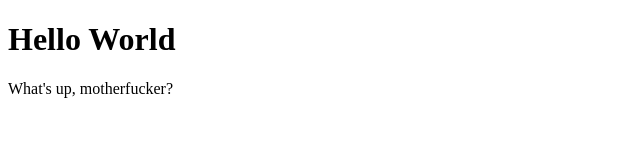
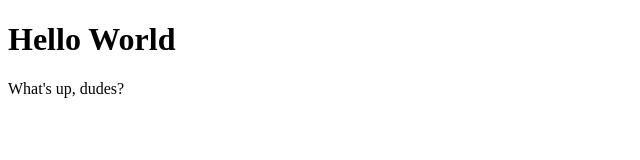
Before and after one commit to daveriches/CMS, a plain HTML site: page index.html in a window 1280 px wide. Shown: the full height of the page, 0-640 px from the left. Drawn offline with Linux system fonts and the light colour scheme.

Commit message:
Inappropriate Language!
I don’t think we need to include filthy language on this.

```diff
--- a/index.html
+++ b/index.html
@@ -7,6 +7,6 @@
 
 <body>
 <h1>Hello World</h1>
-<p>What's up, motherfucker?</p>
+<p>What's up, dudes?</p>
 </body>
 </html>
```
